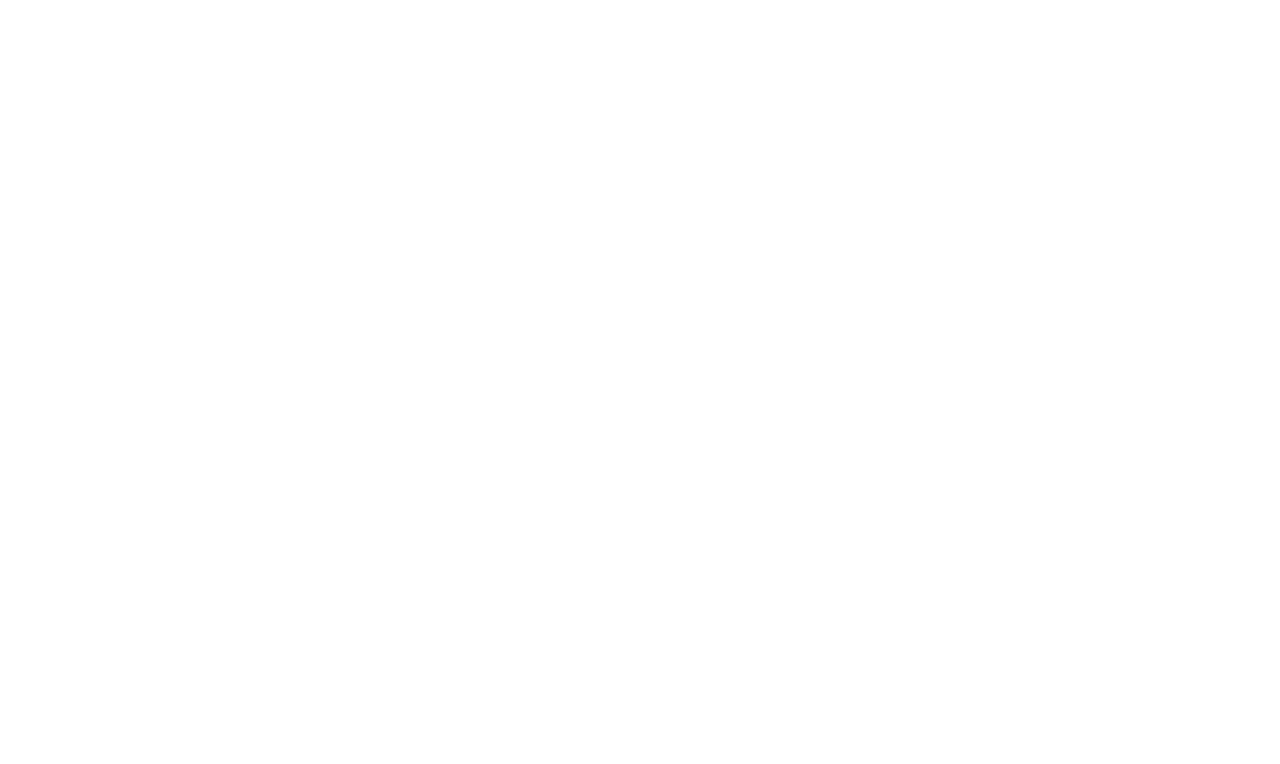
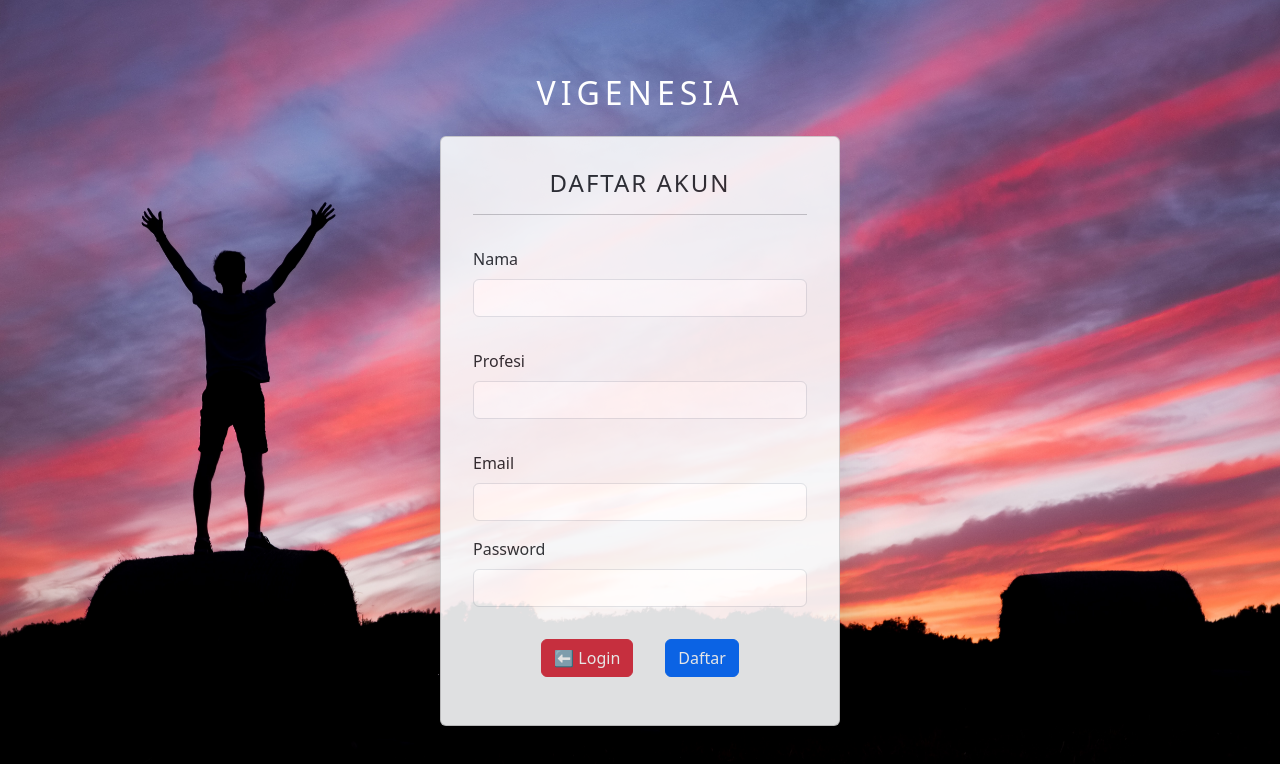
Before and after one commit to Bantas93/vigenesia-student-assignments., a React (Create React App) app: page /Daftar in a window 1280 px wide. Before the commit this address had no page. Shown: the top 764 px of the page. Built offline with nearby package versions, Linux system fonts and the light colour scheme.

Commit message:
menambahkan validasi saat login

```diff
--- a/src/App.js
+++ b/src/App.js
@@ -1,6 +1,7 @@
 import { BrowserRouter as Router, Routes, Route } from "react-router-dom";
 // import Navbar from "./Components/Navbar";
 import Login from "./Components/Login";
+import Daftar from "./Components/Daftar";
 import DataUser from "./Components/DataUser";
 import DataMotivasi from "./Components/DataMotivasi";
 import UpdateData from "./Components/UpdateData";
@@ -15,6 +16,7 @@ function App() {
           <Route path="/DataUser" element={<DataUser />} />
           <Route path="/DataMotivasi" element={<DataMotivasi />} />
           <Route path="/" element={<Login />} />
+          <Route path="/Daftar" element={<Daftar />} />
           <Route path="/UpdateData" element={<UpdateData />} />
           <Route path="/UpdateMotivasi" element={<UpdateMotivasi />} />
         </Routes>
--- /dev/null
+++ b/src/Components/Daftar.js
@@ -0,0 +1,130 @@
+import { useState } from "react";
+import { Link } from "react-router-dom";
+
+const Daftar = () => {
+  const [nama, setNama] = useState();
+  const [profesi, setProfesi] = useState();
+  const [email, setEmail] = useState();
+  const [password, setPassword] = useState();
+
+  let handleNamaValue = (e) => {
+    setNama(e.target.value);
+  };
+  let handleProfesiValue = (e) => {
+    setProfesi(e.target.value);
+  };
+  let handleEmailValue = (e) => {
+    setEmail(e.target.value);
+  };
+  const handlePasswordValue = (e) => {
+    setPassword(e.target.value);
+  };
+
+  const submit = () => {
+    let formbody = [];
+    const value1 = encodeURIComponent(nama);
+    const value2 = encodeURIComponent(profesi);
+    const value3 = encodeURIComponent(email);
+    const value4 = encodeURIComponent(password);
+    const key1 = encodeURIComponent("nama");
+    const key2 = encodeURIComponent("profesi");
+    const key3 = encodeURIComponent("email");
+    const key4 = encodeURIComponent("password");
+    formbody.push(key1 + "=" + value1);
+    formbody.push(key2 + "=" + value2);
+    formbody.push(key3 + "=" + value3);
+    formbody.push(key4 + "=" + value4);
+    formbody = formbody.join("&");
+    fetch("https://www.vigenesia.org/api/registrasi", {
+      method: "POST",
+      headers: {
+        "Content-Type": "application/x-www-form-urlencoded;charset=UTF-8",
+      },
+      body: formbody,
+    })
+      .then((response) => response.json())
+      .then((data) => {
+        console.log(data);
+        if (data.data == null) {
+          window.alert(data);
+        } else {
+          window.alert("Vigenesia said: " + data.message);
+          window.location.href = "/";
+        }
+      });
+  };
+  return (
+    <div className="container-fluid d-flex flex-column justify-content-center align-items-center bg-login">
+      <h2 className="d-flex text-white p-3" style={{ letterSpacing: "5px" }}>
+        VIGENESIA
+      </h2>
+      <div
+        className="card shadow-lg p-3 mb-3 bg-body-tertiary rounded"
+        style={{ width: "25rem", opacity: "90%" }}
+      >
+        <div className="card-body">
+          <h4 className="text-center" style={{ letterSpacing: "2px" }}>
+            DAFTAR AKUN
+          </h4>
+          <hr />
+          <div className="mb-3">
+            <label name="inputEmail" className="form-label mt-3">
+              Nama
+            </label>
+            <input
+              name="inputNama"
+              type="text"
+              className="form-control"
+              onChange={handleNamaValue}
+            />
+          </div>
+          <div className="mb-3">
+            <label name="inputEmail" className="form-label mt-3">
+              Profesi
+            </label>
+            <input
+              name="inputProfesi"
+              type="text"
+              className="form-control"
+              onChange={handleProfesiValue}
+            />
+          </div>
+          <div className="mb-3">
+            <label name="inputEmail" className="form-label mt-3">
+              Email
+            </label>
+            <input
+              name="inputEmail"
+              type="email"
+              className="form-control"
+              onChange={handleEmailValue}
+            />
+          </div>
+          <div className="mb-3">
+            <label name="inputPassword" className="form-label">
+              Password
+            </label>
+            <input
+              name="inputPassword"
+              type="password"
+              className="form-control"
+              onChange={handlePasswordValue}
+            />
+          </div>
+          <div className="text-center">
+            <button className="btn btn-danger m-3">
+              <Link to="/" style={{ textDecoration: "none", color: "white" }}>
+                ⬅️ Login
+              </Link>
+            </button>
+            <button className="btn btn-primary m-3" onClick={submit}>
+              Daftar
+            </button>
+          </div>
+        </div>
+      </div>
+    </div>
+  );
+};
+
+export default Daftar;
--- a/src/Components/DataUser.js
+++ b/src/Components/DataUser.js
@@ -1,8 +1,8 @@
 import React, { useState, useEffect } from "react";
 import { Link } from "react-router-dom";
 import Navbar from "./Navbar";
-
 const DataUser = () => {
+  const userLogin = localStorage.email;
   let [users, setUsers] = useState([]);
   useEffect(() => {
     fetch("http://www.vigenesia.org/api/user")
@@ -14,6 +14,19 @@ const DataUser = () => {
         console.error("Error fetching data:", error);
       });
   }, []);
+  if (userLogin == null) {
+    return (
+      <div className="container text-center mt-5">
+        <h1>Anda belum login</h1>
+        <p>Silahkan Login terlebih dahulu</p>
+        <button className="btn btn-primary">
+          <Link to="/" style={{ textDecoration: "none", color: "white" }}>
+            Ke Halaman Login
+          </Link>
+        </button>
+      </div>
+    );
+  } else {
     return (
       <div className="container-fluid">
         <Navbar />
@@ -66,6 +79,7 @@ const DataUser = () => {
         </div>
       </div>
     );
+  }
 };
 
 export default DataUser;
--- a/src/Components/Login.js
+++ b/src/Components/Login.js
@@ -1,19 +1,14 @@
 import { useState } from "react";
 import { Link } from "react-router-dom";
-// window.addEventListener("beforeunload", (ev) => {
-//   ev.preventDefault();
+// window.addEventListener("beforeunload", (e) => {
+//   e.preventDefault();
 //   return (
-//     (ev.returnValue = "Are you sure you want to close?"), localStorage.clear()
+//     (e.returnValue = "Are you sure you want to close?"), localStorage.clear()
 //   );
 // });
 const Login = () => {
-  const [nama, setNama] = useState();
   const [email, setEmail] = useState();
   const [password, setPassword] = useState();
-
-  const handleNamaValue = (e) => {
-    setNama(e.target.value);
-  };
 
   let handleEmailValue = (e) => {
     setEmail(e.target.value);
@@ -23,14 +18,17 @@ const Login = () => {
   };
 
   const submit = () => {
+    if (!email || !password) {
+      // Validasi jika email atau password kosong
+      window.alert("Email dan password harus diisi.");
+      return;
+    }
+
     let formbody = [];
-    const value1 = encodeURIComponent(nama);
     const value2 = encodeURIComponent(email);
     const value3 = encodeURIComponent(password);
-    const key1 = encodeURIComponent("nama");
     const key2 = encodeURIComponent("email");
     const key3 = encodeURIComponent("password");
-    formbody.push(key1 + "=" + value1);
     formbody.push(key2 + "=" + value2);
     formbody.push(key3 + "=" + value3);
     formbody = formbody.join("&");
@@ -44,35 +42,59 @@ const Login = () => {
     })
       .then((response) => response.json())
       .then((data) => {
-        window.alert(data.message);
-        localStorage.setItem("user", data.data.email);
-        window.location.href = "/DataUser";
+        if (data.success) {
+          // Autentikasi berhasil
+          // localStorage.setItem("email", data.data.email);
+          // localStorage.setItem("iduser", data.data.iduser);
+          // window.alert(data.message);
+          // window.location.href = "/DataUser";
+        } else {
+          if (data.message === undefined) {
+            // Autentikasi gagal
+            window.alert("Autentikasi gagal: data tidak sesuai");
+          } else {
+            window.alert(data.message);
+            localStorage.setItem("iduser", data.data.iduser);
+            localStorage.setItem("nama", data.data.nama);
+            localStorage.setItem("email", data.data.email);
+            localStorage.setItem("role_id", data.data.role_id);
+            localStorage.setItem("profesi", data.data.profesi);
+            window.location.href = "/DataUser";
+          }
+        }
       })
       .catch((error) => {
-        console.error("Error fetching data:", error);
+        console.error("Terjadi kesalahan: " + error);
       });
+    // let formbody = [];
+    // const value2 = encodeURIComponent(email);
+    // const value3 = encodeURIComponent(password);
+    // const key2 = encodeURIComponent("email");
+    // const key3 = encodeURIComponent("password");
+    // formbody.push(key2 + "=" + value2);
+    // formbody.push(key3 + "=" + value3);
+    // formbody = formbody.join("&");
+    // console.log(formbody);
+    // fetch("http://www.vigenesia.org/api/login", {
+    //   method: "POST",
+    //   headers: {
+    //     "Content-Type": "application/x-www-form-urlencoded;charset=UTF-8",
+    //   },
+    //   body: formbody,
+    // })
+    //   .then((response) => response.json())
+    //   .then((data) => {});
   };
   return (
     <div className="container-fluid d-flex flex-column justify-content-center align-items-center bg-login">
-      <h2 class="d-flex text-white p-3" style={{ letterSpacing: "5px" }}>
+      <h2 className="d-flex text-white p-3" style={{ letterSpacing: "5px" }}>
         VIGENESIA
       </h2>
       <div
-        class="card shadow-lg p-4 mb-2 bg-body-tertiary rounded"
-        style={{ width: "22rem" }}
+        className="card shadow-lg p-4 mb-2 bg-body-tertiary rounded"
+        style={{ width: "22rem", opacity: "85%" }}
       >
-        <div class="card-body">
-          <div className="mb-3">
-            <label name="inputName" className="form-label ">
-              Nama
-            </label>
-            <input
-              name="inputName"
-              type="text"
-              className="form-control"
-              onChange={handleNamaValue}
-            />
-          </div>
+        <div className="card-body">
           <div className="mb-3">
             <label name="inputEmail" className="form-label">
               Email
@@ -104,7 +126,7 @@ const Login = () => {
       </div>
       <p className="text-white" style={{ letterSpacing: "1px" }}>
         Belum memiliki akun ? klik{" "}
-        <Link to="#" style={{ textDecoration: "none", color: "black" }}>
+        <Link to="/Daftar" style={{ textDecoration: "none", color: "green" }}>
           Daftar
         </Link>
       </p>
--- a/src/Components/UpdateMotivasi.js
+++ b/src/Components/UpdateMotivasi.js
@@ -29,6 +29,7 @@ const UpdateMotivasi = () => {
       (window.location.href = "/Data/DataMotivasi")
     );
   };
+
   return (
     <div className="text-center">
       <form>
--- a/src/index.css
+++ b/src/index.css
@@ -14,7 +14,11 @@
 
 .bg-login {
   height: 100vh;
-  background-color: #ef0e43;
+  /* background-color: #ef0e43; */
+  background-image: url(./assets/img/bg.jpg);
+  background-size: cover;
+  background-repeat: no-repeat;
+  background-attachment: fixed;
 }
 
 .hov:hover {
```
Also changed, not shown: src/Components/DataMotivasi.js (+18 -1 lines), src/assets/img/bg.jpg (added). Lines whose indentation alone changed are shown as unchanged.
